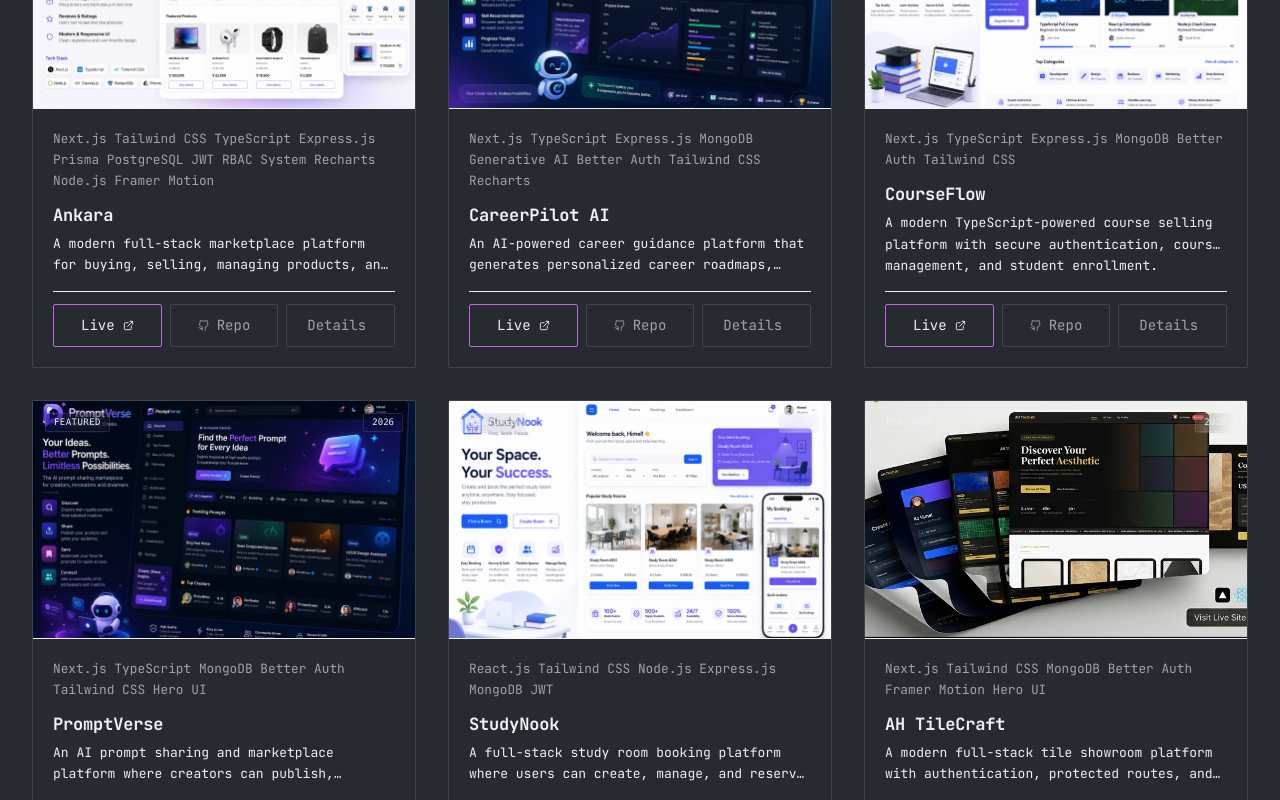
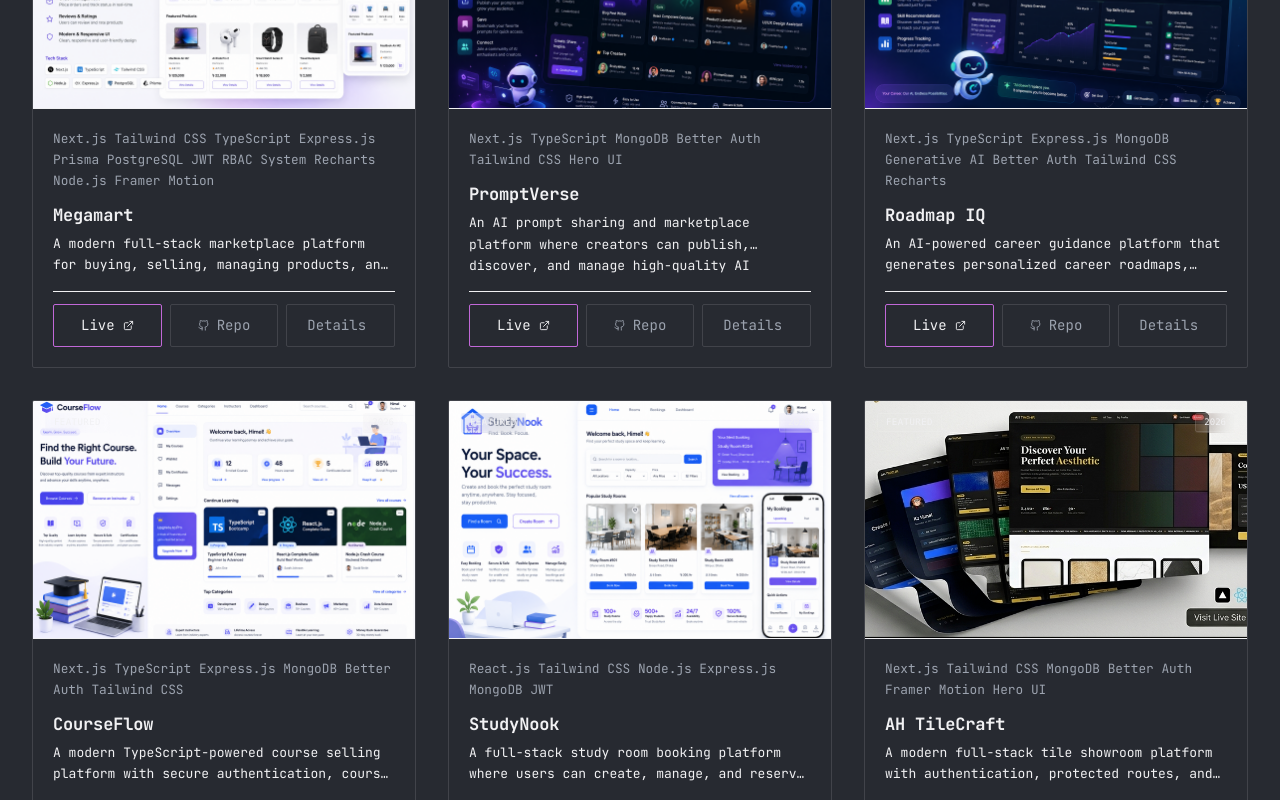
Before and after one commit to Kz-Himel/portfolio, a Next.js app: page /projects in a window 1280 px wide. Shown: the part 920-1720 px from the top of the page. Built offline with nearby package versions, Linux system fonts and the light colour scheme.

Commit message:
Updated: Projects Data

```diff
--- a/src/app/about/page.jsx
+++ /dev/null
@@ -1,31 +0,0 @@
-import AboutSection from "@/components/AboutSection";
-import { ExperienceSection, AchievementsSection } from "@/components/ExperienceSection";
-import PageHero from "@/components/ui/PageHero";
-
-export const metadata = {
-  title: "About | Kz Himel",
-  description:
-    "Junior MERN & Frontend Developer — journey, process, and the story behind the craft.",
-};
-
-export default function AboutPage() {
-  return (
-    <div className="min-h-screen">
-      <PageHero
-        eyebrow="// About · Origin story"
-        title="The story of"
-        highlight="how I build"
-        subtitle="Self-taught engineer, client-obsessed, and always leveling up. Here's the full story: where I started, how I work, and where we can go together."
-        stats={[
-          { value: "30+", label: "Projects shipped", color: "#22D3EE" },
-          { value: "1.5+", label: "Years building", color: "#8B5CF6" },
-          { value: "12+", label: "Clients served", color: "#EC4899" },
-          { value: "96/100", label: "Avg. Lighthouse", color: "#4ADE80" },
-        ]}
-      />
-      <AboutSection />
-      <ExperienceSection />
-      <AchievementsSection />
-    </div>
-  );
-}
--- a/src/app/api/contact/route.js
+++ b/src/app/api/contact/route.js
@@ -1,9 +1,9 @@
 import { Resend } from "resend";
-
-const resend = new Resend(process.env.RESEND_API_KEY);
 
 export async function POST(request) {
   try {
+    const resend = new Resend(process.env.RESEND_API_KEY);
+
     const { name, email, message } = await request.json();
 
     if (!name || !email || !message) {
--- a/src/app/services/page.jsx
+++ /dev/null
@@ -1,30 +0,0 @@
-import ServicesSection from "@/components/ServicesSection";
-import { ExperienceSection } from "@/components/ExperienceSection";
-import PageHero from "@/components/ui/PageHero";
-
-export const metadata = {
-  title: "Services | Kz Himel",
-  description:
-    "Premium frontend, fullstack, AI integration, and DevOps services.",
-};
-
-export default function ServicesPage() {
-  return (
-    <div className="min-h-screen">
-      <PageHero
-        eyebrow="// Services · What I ship"
-        title="Full-service"
-        highlight="product delivery"
-        subtitle="8 dedicated lanes — from concept to deploy, solo or as part of your team. Focus on quality, clarity, and on-time delivery."
-        stats={[
-          { value: "8", label: "Core services", color: "#22D3EE" },
-          { value: "6", label: "Fullstack stacks", color: "#8B5CF6" },
-          { value: "3", label: "AI specialties", color: "#EC4899" },
-          { value: "4+", label: "Years learning", color: "#4ADE80" },
-        ]}
-      />
-      <ServicesSection />
-      <ExperienceSection />
-    </div>
-  );
-}
--- a/src/data/projects.js
+++ b/src/data/projects.js
@@ -1,12 +1,11 @@
 const projects = [
   {
-    id: "ankara",
-    title: "Ankara",
+    id: "megamart",
+    title: "Megamart",
     description:
       "A modern full-stack marketplace platform for buying, selling, managing products, and tracking orders with a secure and seamless user experience.",
-
     longDescription:
-      "Ankara is a full-stack product marketplace platform built to provide a complete and seamless e-commerce experience. Users can securely register and log in, explore products by category, search and browse listings, manage their own products, place and track orders, and share reviews and ratings. The platform features secure JWT authentication, role-based access control, product and category management, order processing, and an intuitive responsive interface. Powered by Next.js, TypeScript, Express.js, PostgreSQL, and Prisma ORM, Ankara demonstrates a scalable architecture and modern approach to building a real-world marketplace application.",
+      "Megamart is a full-stack product marketplace platform built to provide a complete and seamless e-commerce experience. Users can securely register and log in, explore products by category, search and browse listings, manage their own products, place and track orders, and share reviews and ratings. The platform features secure JWT authentication, role-based access control, product and category management, order processing, and an intuitive responsive interface. Powered by Next.js, TypeScript, Express.js, PostgreSQL, and Prisma ORM, Ankara demonstrates a scalable architecture and modern approach to building a real-world marketplace application.",
     image: "/projects/ankara.png",
     tags: [
       "Next.js",
@@ -21,13 +20,14 @@ const projects = [
       "Node.js",
       "Framer Motion",
     ],
-    live: "https://product-marketplace-client.vercel.app/",
-    github: "https://github.com/Kz-Himel/product-marketplace-client",
+    live: "https://megamart-client.vercel.app/",
+    github: "https://github.com/Kz-Himel/megamart-client",
+    clientRepoUrl: "https://github.com/Kz-Himel/megamart-client",
+    serverRepoUrl: "https://github.com/Kz-Himel/megamart-server",
     featured: true,
     year: "2026",
     challenges:
       "Designing a secure and scalable marketplace architecture with role-based access control, real-time order management, and reliable product data handling while maintaining a fast and responsive user experience.",
-
     features: [
       "Product listing & management",
       "Product search & category filtering",
@@ -42,13 +42,49 @@ const projects = [
     ],
   },
 
+    {
+    id: "prompt-verse",
+    title: "PromptVerse",
+    description:
+      "An AI prompt sharing and marketplace platform where creators can publish, discover, and manage high-quality AI prompts.",
+    longDescription:
+      "Prompt Verse is a modern AI prompt marketplace built with Next.js. Users can explore trending prompts, publish their own creations, bookmark favorites, and manage content through a secure dashboard. The platform emphasizes clean UI, authentication, scalability, and an engaging community-driven experience.",
+    image: "/projects/prompt-verse.png",
+    tags: [
+      "Next.js",
+      "TypeScript",
+      "MongoDB",
+      "Better Auth",
+      "Tailwind CSS",
+      "Hero UI",
+    ],
+    live: "https://prompt-verse-kzhimel.vercel.app/",
+    github: "https://github.com/Kz-Himel/prompt-verse",
+    clientRepoUrl: "https://github.com/Kz-Himel/prompt-verse",
+    serverRepoUrl: "",
+    featured: true,
+    year: "2026",
+    challenges:
+      "Building a scalable marketplace architecture with secure authentication and efficient prompt management.",
+    features: [
+      "Authentication system",
+      "Create & share prompts",
+      "Prompt marketplace",
+      "Bookmark prompts",
+      "Creator dashboard",
+      "Search & filtering",
+      "Responsive UI",
+      "Dark mode support",
+    ],
+  },
+
   {
-    id: "careerpilot-ai",
-    title: "CareerPilot AI",
+    id: "roadmapiq",
+    title: "Roadmap IQ",
     description:
       "An AI-powered career guidance platform that generates personalized career roadmaps, skill recommendations, and learning plans.",
     longDescription:
-      "CareerPilot AI is an intelligent career guidance platform that leverages Generative AI to help users achieve their career goals. Users can set career objectives, receive personalized AI-generated roadmaps, identify skill gaps, track learning progress, and save customized career plans. The platform combines modern UI, secure authentication, analytics, and AI-powered recommendations to deliver a complete career development experience.",
+      "Roadmap IQ is an intelligent career guidance platform that leverages Generative AI to help users achieve their career goals. Users can set career objectives, receive personalized AI-generated roadmaps, identify skill gaps, track learning progress, and save customized career plans. The platform combines modern UI, secure authentication, analytics, and AI-powered recommendations to deliver a complete career development experience.",
     image: "/projects/career-pilot.png",
     tags: [
       "Next.js",
@@ -60,8 +96,10 @@ const projects = [
       "Tailwind CSS",
       "Recharts",
     ],
-    live: "https://careerpilot-client-kzhimel.vercel.app/",
-    github: "https://github.com/Kz-Himel/careerpilot-client",
+    live: "https://roadmapiq-client.vercel.app/",
+    github: "https://github.com/Kz-Himel/roadmap-iq-client",
+    clientRepoUrl: "https://github.com/Kz-Himel/roadmap-iq-client",
+    serverRepoUrl: "https://github.com/Kz-Himel/roadmap-iq-server",
     featured: true,
     year: "2026",
     challenges:
@@ -98,6 +136,8 @@ const projects = [
     ],
     live: "https://courseflow-client.vercel.app/",
     github: "https://github.com/Kz-Himel/courseflow-client",
+    clientRepoUrl: "https://github.com/Kz-Himel/courseflow-client",
+    serverRepoUrl: "",
     featured: true,
     year: "2026",
     challenges:
@@ -111,40 +151,6 @@ const projects = [
       "Responsive design",
       "Protected routes",
       "Role-based access",
-    ],
-  },
-
-  {
-    id: "prompt-verse",
-    title: "PromptVerse",
-    description:
-      "An AI prompt sharing and marketplace platform where creators can publish, discover, and manage high-quality AI prompts.",
-    longDescription:
-      "Prompt Verse is a modern AI prompt marketplace built with Next.js. Users can explore trending prompts, publish their own creations, bookmark favorites, and manage content through a secure dashboard. The platform emphasizes clean UI, authentication, scalability, and an engaging community-driven experience.",
-    image: "/projects/prompt-verse.png",
-    tags: [
-      "Next.js",
-      "TypeScript",
-      "MongoDB",
-      "Better Auth",
-      "Tailwind CSS",
-      "Hero UI",
-    ],
-    live: "https://prompt-verse-kzhimel.vercel.app/",
-    github: "https://github.com/Kz-Himel/prompt-verse",
-    featured: true,
-    year: "2026",
-    challenges:
-      "Building a scalable marketplace architecture with secure authentication and efficient prompt management.",
-    features: [
-      "Authentication system",
-      "Create & share prompts",
-      "Prompt marketplace",
-      "Bookmark prompts",
-      "Creator dashboard",
-      "Search & filtering",
-      "Responsive UI",
-      "Dark mode support",
     ],
   },
 
@@ -166,6 +172,8 @@ const projects = [
     ],
     live: "https://study-nook-kzhimel.vercel.app/",
     github: "https://github.com/Kz-Himel/study-nook",
+    clientRepoUrl: "https://github.com/Kz-Himel/study-nook",
+    serverRepoUrl: "",
     featured: true,
     year: "2026",
     challenges:
@@ -181,6 +189,7 @@ const projects = [
       "Role-based access",
     ],
   },
+
   {
     id: "ah-tilecraft",
     title: "AH TileCraft",
@@ -199,6 +208,8 @@ const projects = [
     ],
     live: "https://ah-tilecraft.vercel.app",
     github: "https://github.com/Kz-Himel/ah-tilecraft",
+    clientRepoUrl: "https://github.com/Kz-Himel/ah-tilecraft",
+    serverRepoUrl: "",
     featured: true,
     year: "2026",
     challenges:
@@ -224,6 +235,8 @@ const projects = [
     tags: ["React", "Tailwind CSS", "React Router", "Daisy UI", "Context API"],
     live: "https://keen-keeper.vercel.app",
     github: "https://github.com/Kz-Himel/Keen-Keeper",
+    clientRepoUrl: "https://github.com/Kz-Himel/Keen-Keeper",
+    serverRepoUrl: "",
     featured: true,
     year: "2026",
     challenges:
@@ -248,6 +261,8 @@ const projects = [
     tags: ["React.js", "Tailwind CSS", "JS ES6", "API Integration", "Daisy UI"],
     live: "https://digitools-platform-kzhimel.netlify.app/",
     github: "https://github.com/Kz-Himel/DigiTools-Platform",
+    clientRepoUrl: "https://github.com/Kz-Himel/DigiTools-Platform",
+    serverRepoUrl: "",
     featured: true,
     year: "2025",
     challenges:
@@ -272,6 +287,8 @@ const projects = [
     tags: ["React", "Tailwind CSS", "React Router"],
     live: "book-vibe-kzhimel.netlify.app",
     github: "https://github.com/Kz-Himel/Book-Vibe",
+    clientRepoUrl: "https://github.com/Kz-Himel/Book-Vibe",
+    serverRepoUrl: "",
     featured: false,
     year: "2024",
     challenges:
@@ -302,6 +319,8 @@ const projects = [
     ],
     live: "https://kz-himel.github.io/English-Janala/",
     github: "https://github.com/Kz-Himel/English-Janala",
+    clientRepoUrl: "https://github.com/Kz-Himel/English-Janala",
+    serverRepoUrl: "",
     featured: false,
     year: "2024",
     challenges:
@@ -332,6 +351,8 @@ const projects = [
     ],
     live: "https://kz-himel.github.io/Assignment_5/",
     github: "https://github.com/Kz-Himel/Assignment_5",
+    clientRepoUrl: "https://github.com/Kz-Himel/Assignment_5",
+    serverRepoUrl: "",
     featured: false,
     year: "2024",
     challenges:
@@ -344,6 +365,7 @@ const projects = [
       "Optimized design",
     ],
   },
+
   {
     id: "text-utils",
     title: "Text Utils",
@@ -355,6 +377,8 @@ const projects = [
     tags: ["React", "Bootstrap 5", "JavaScript", "Utility Tools"],
     live: "https://kz-himel.github.io/TeXT-uTAiLS/",
     github: "https://github.com/Kz-Himel/TeXT-uTAiLS",
+    clientRepoUrl: "https://github.com/Kz-Himel/TeXT-uTAiLS",
+    serverRepoUrl: "",
     featured: false,
     year: "2024",
     challenges:
```
Also changed, not shown: src/app/contact/page.jsx (deleted, +0 -29 lines), src/app/skills/page.jsx (deleted, +0 -29 lines).
